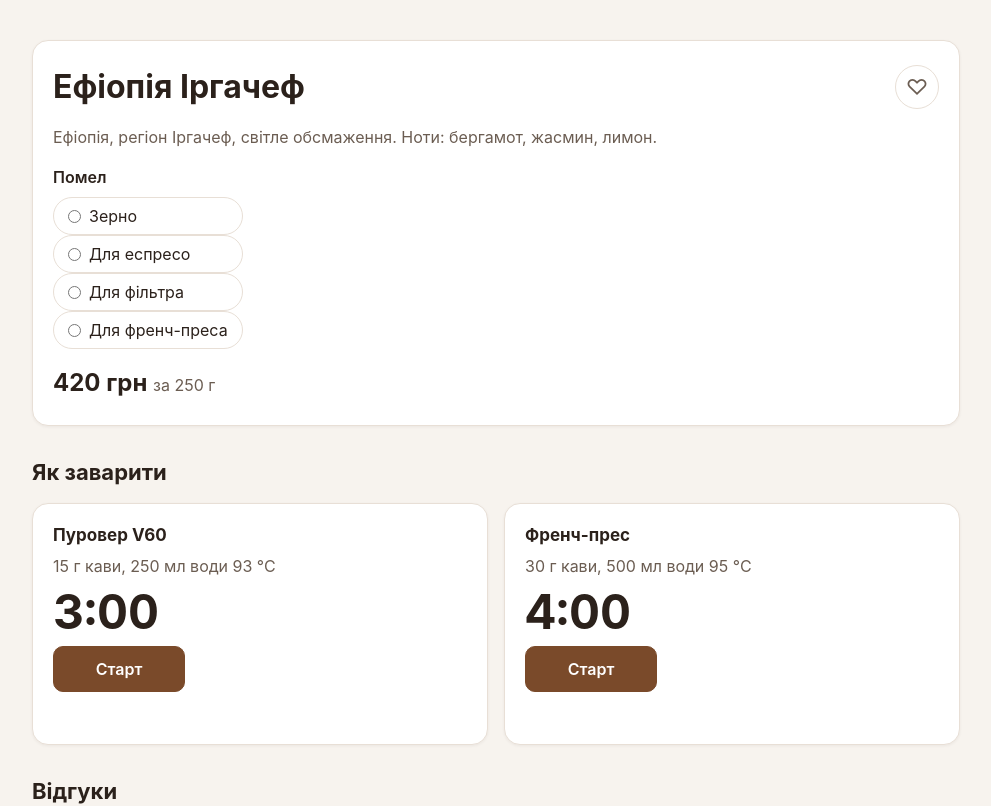
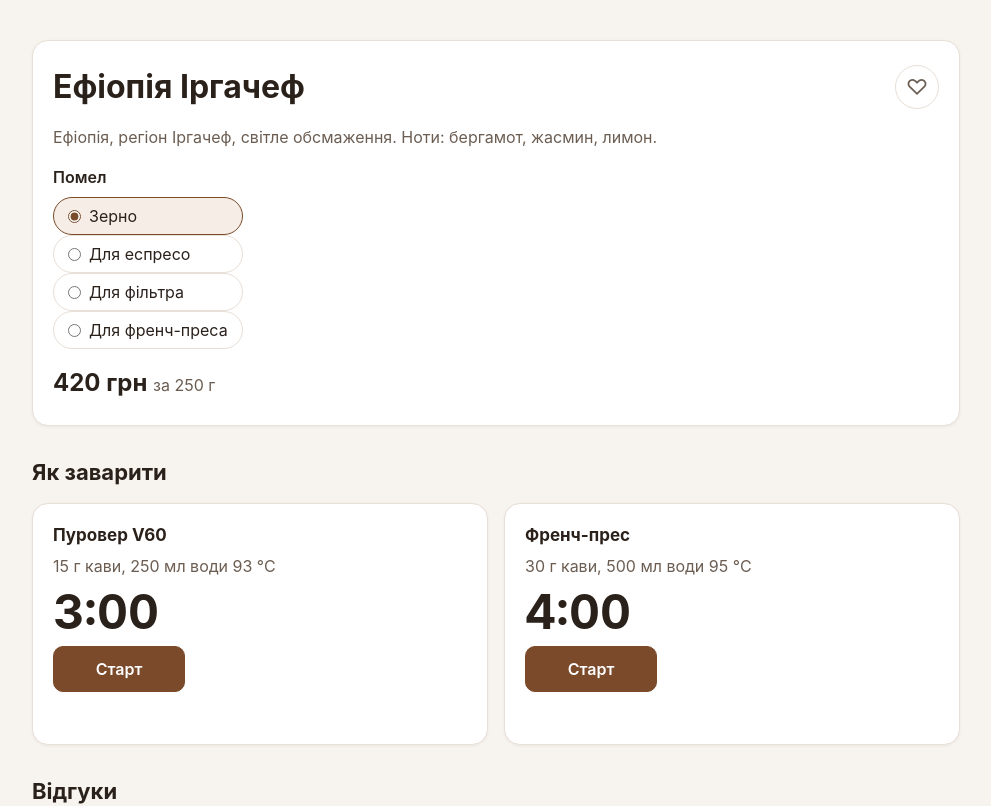
Before and after one commit to dianapinchuk-code/react-labs, a React (Vite) app in the folder lab-7/: page / in a window 1280 px wide. Shown: the top 806 px of the page, without its empty margins (144-1135 px from the left). Built offline with nearby package versions, Linux system fonts and the light colour scheme.

Commit message:
fix: use grindOptions in GrindPicker аgain

```diff
--- a/lab-7/src/components/GrindPicker.jsx
+++ b/lab-7/src/components/GrindPicker.jsx
@@ -8,18 +8,21 @@ export default function GrindPicker() {
     <fieldset className="grind-picker">
       <legend>Помел</legend>
       <div className="grind-options">
-        {grindOptions.map((option) => (
-          <label key={option.id}>
+        {grindOptions.map((option) => {
+          const val = option.value ?? option.id
+          return (
+            <label key={val}>
               <input
                 type="radio"
                 name="grind"
-              value={option.id}
-              checked={grind === option.id}
+                value={val}
+                checked={grind === val}
                 onChange={(e) => setGrind(e.target.value)}
               />
               {option.label}
             </label>
-        ))}
+          )
+        })}
       </div>
     </fieldset>
   )
```
Lines whose indentation alone changed are shown as unchanged.
